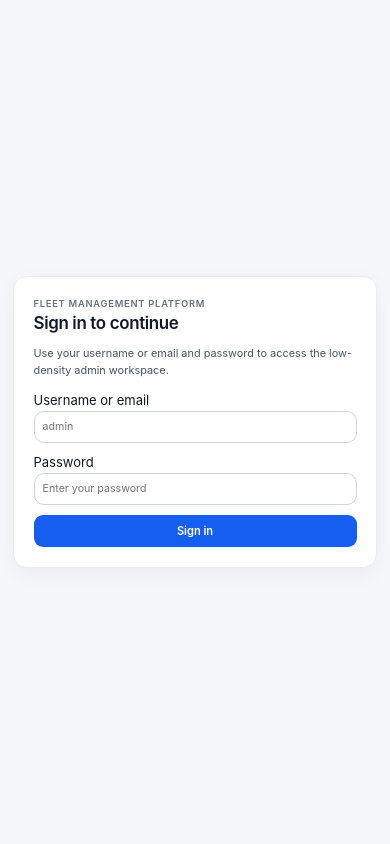
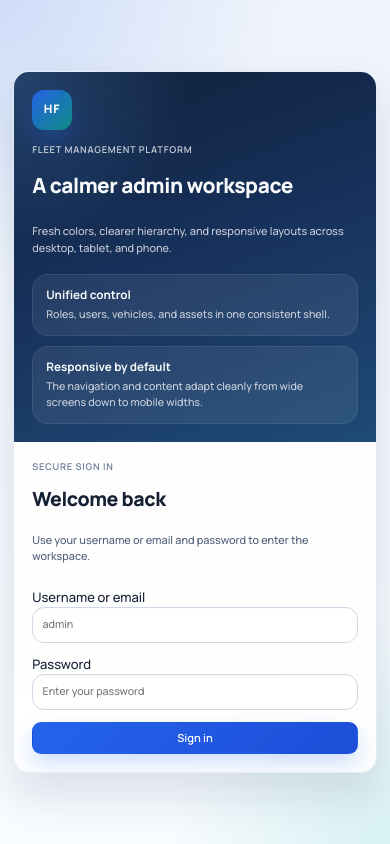
Before and after one commit to Saikumar-bali/FLEET-MANAGEMENT, a React (Vite) app in the folder web/: page /login in a window 390 px wide. Built offline with nearby package versions, Linux system fonts and the light colour scheme; no server answers.

Commit message:
Refresh web theme and responsive shell

```diff
--- a/web/src/app/styles.css
+++ b/web/src/app/styles.css
@@ -1,34 +1,38 @@
+@import url('https://fonts.googleapis.com/css2?family=Manrope:wght@400;500;600;700;800&display=swap');
+
 :root {
-  color: #101828;
-  background: #f5f7fb;
-  font-family: Inter, 'Segoe UI', Tahoma, sans-serif;
+  color: #162033;
+  background: #f3f6fb;
+  font-family: 'Manrope', 'Segoe UI', Tahoma, sans-serif;
   font-size: 13px;
   line-height: 1.5;
-  font-weight: 400;
+  font-weight: 500;
   text-rendering: optimizeLegibility;
   -webkit-font-smoothing: antialiased;
-  --bg-page: #f5f7fb;
-  --bg-panel: #ffffff;
-  --bg-panel-subtle: #f8fafc;
-  --bg-sidebar: #111827;
-  --bg-sidebar-active: #1f2937;
-  --bg-overlay: rgba(15, 23, 42, 0.48);
-  --text-primary: #101828;
-  --text-secondary: #475467;
-  --text-muted: #667085;
+  --bg-page: #f3f6fb;
+  --bg-panel: rgba(255, 255, 255, 0.94);
+  --bg-panel-subtle: #f7faff;
+  --bg-sidebar: linear-gradient(180deg, #0f172a 0%, #152238 54%, #1a2a47 100%);
+  --bg-sidebar-active: rgba(255, 255, 255, 0.12);
+  --bg-overlay: rgba(10, 18, 33, 0.56);
+  --text-primary: #162033;
+  --text-secondary: #4f5f78;
+  --text-muted: #6d7d97;
   --text-inverse: #f8fafc;
-  --border-color: #d0d5dd;
-  --border-soft: #eaecf0;
-  --accent: #155eef;
-  --accent-soft: #eaf2ff;
-  --danger: #d92d20;
-  --danger-soft: #fff1f3;
-  --success: #067647;
-  --success-soft: #ecfdf3;
-  --warning: #b54708;
-  --warning-soft: #fffaeb;
-  --shadow-soft: 0 1px 2px rgba(16, 24, 40, 0.06);
-  --shadow-panel: 0 6px 18px rgba(15, 23, 42, 0.05);
+  --border-color: #cfd8e6;
+  --border-soft: #e5ebf4;
+  --accent: #2563eb;
+  --accent-soft: #e8f0ff;
+  --accent-strong: #1d4ed8;
+  --danger: #dc2626;
+  --danger-soft: #fff2f2;
+  --success: #0f9f6e;
+  --success-soft: #ecfdf5;
+  --warning: #c27803;
+  --warning-soft: #fff8e7;
+  --shadow-soft: 0 6px 18px rgba(15, 23, 42, 0.06);
+  --shadow-panel: 0 22px 44px rgba(18, 35, 63, 0.12);
+  --shell-max: 1600px;
 }
 
 * {
@@ -45,6 +49,9 @@ body {
   margin: 0;
   background: var(--bg-page);
   color: var(--text-primary);
+  background-image:
+    radial-gradient(circle at top left, rgba(37, 99, 235, 0.1), transparent 28%),
+    radial-gradient(circle at top right, rgba(15, 159, 110, 0.08), transparent 22%);
 }
 
 a {
@@ -64,34 +71,77 @@ button {
 
 .app-shell {
   display: grid;
-  grid-template-columns: 228px minmax(0, 1fr);
+  grid-template-columns: 264px minmax(0, 1fr);
   min-height: 100vh;
+  max-width: var(--shell-max);
+  margin: 0 auto;
 }
 
 .sidebar {
   display: flex;
   flex-direction: column;
-  gap: 0.95rem;
-  padding: 1rem 0.85rem;
+  gap: 1rem;
+  padding: 1.1rem 0.95rem;
   background: var(--bg-sidebar);
   color: var(--text-inverse);
-  border-right: 1px solid rgba(255, 255, 255, 0.06);
+  border-right: 1px solid rgba(255, 255, 255, 0.07);
+  position: sticky;
+  top: 0;
+  height: 100vh;
+  z-index: 30;
 }
 
 .sidebar-header {
   display: grid;
-  gap: 0.5rem;
-  padding: 1.2rem 0.85rem;
-  text-align: center;
+  gap: 0.6rem;
+  padding: 0.2rem 0.25rem 1rem;
   border-bottom: 1px solid rgba(255, 255, 255, 0.08);
+}
+
+.sidebar-brand-row {
+  display: flex;
+  align-items: center;
+  justify-content: space-between;
+  gap: 0.75rem;
+}
+
+.sidebar-brand-mark,
+.login-brand-mark {
+  display: inline-flex;
+  align-items: center;
+  justify-content: center;
+  width: 40px;
+  height: 40px;
+  border-radius: 12px;
+  background: linear-gradient(135deg, rgba(37, 99, 235, 0.96), rgba(13, 148, 136, 0.92));
+  color: #fff;
+  font-size: 0.9rem;
+  font-weight: 800;
+  letter-spacing: 0.08em;
+  box-shadow: 0 12px 24px rgba(37, 99, 235, 0.28);
+}
+
+.sidebar-close-button {
+  display: none;
+  min-height: 30px;
+  padding: 0.35rem 0.7rem;
+  border: 1px solid rgba(255, 255, 255, 0.14);
+  border-radius: 999px;
+  background: rgba(255, 255, 255, 0.06);
+  color: rgba(248, 250, 252, 0.92);
+  font-size: 0.78rem;
+  font-weight: 700;
+}
+
+.sidebar-backdrop {
+  display: none;
 }
 
 .sidebar-title {
   margin: 0;
-  font-size: 1.3rem;
-  font-weight: 700;
+  font-size: 1.34rem;
+  font-weight: 800;
   letter-spacing: -0.02em;
-  text-align: center;
   color: #fff;
 }
 
@@ -105,11 +155,11 @@ button {
 }
 
 .sidebar-section-label {
-  margin-top: 0.25rem;
+  margin: 0.45rem 0 0.2rem;
   text-transform: uppercase;
   letter-spacing: 0.08em;
   font-size: 0.72rem;
-  font-weight: 600;
+  font-weight: 700;
 }
 
 .sidebar-nav {
@@ -119,16 +169,18 @@ button {
 
 .nav-item {
   display: grid;
-  gap: 0.12rem;
-  padding: 0.7rem 0.8rem;
-  border: 1px solid transparent;
-  border-radius: 10px;
-  color: rgba(248, 250, 252, 0.88);
+  gap: 0.18rem;
+  padding: 0.8rem 0.82rem;
+  border: 1px solid rgba(255, 255, 255, 0.04);
+  border-radius: 14px;
+  color: rgba(248, 250, 252, 0.9);
   text-decoration: none;
 }
 
 .nav-item:hover {
-  background: rgba(255, 255, 255, 0.04);
+  background: rgba(255, 255, 255, 0.06);
+  border-color: rgba(255, 255, 255, 0.09);
+  transform: translateY(-1px);
 }
 
 .nav-item span {
@@ -143,7 +195,8 @@ button {
 
 .nav-item-active {
   background: var(--bg-sidebar-active);
-  border-color: rgba(255, 255, 255, 0.08);
+  border-color: rgba(147, 197, 253, 0.35);
+  box-shadow: inset 0 0 0 1px rgba(147, 197, 253, 0.16);
 }
 
 .sidebar-footer {
@@ -152,11 +205,12 @@ button {
 
 .sidebar-profile {
   display: grid;
-  gap: 0.2rem;
-  padding: 0.8rem;
+  gap: 0.22rem;
+  padding: 0.95rem;
   border: 1px solid rgba(255, 255, 255, 0.08);
-  border-radius: 12px;
-  background: rgba(255, 255, 255, 0.04);
+  border-radius: 16px;
+  background: rgba(255, 255, 255, 0.05);
+  backdrop-filter: blur(16px);
 }
 
 .profile-name {
@@ -173,17 +227,21 @@ button {
   display: flex;
   flex-direction: column;
   min-width: 0;
-  padding: 1rem 1.15rem 1.15rem;
-  gap: 0.85rem;
+  padding: 1.15rem 1.3rem 1.3rem;
+  gap: 1rem;
 }
 
 .topbar {
   display: flex;
   justify-content: space-between;
-  align-items: flex-start;
-  gap: 0.8rem;
-  padding-bottom: 0.85rem;
-  border-bottom: 1px solid var(--border-soft);
+  align-items: center;
+  gap: 1rem;
+  padding: 1rem 1.1rem;
+  border: 1px solid var(--border-soft);
+  border-radius: 20px;
+  background: rgba(255, 255, 255, 0.84);
+  backdrop-filter: blur(16px);
+  box-shadow: var(--shadow-soft);
 }
 
 .topbar-title-group {
@@ -203,8 +261,8 @@ button {
 
 .page-title {
   margin: 0;
-  font-size: clamp(1.12rem, 1.05vw, 1.32rem);
-  font-weight: 600;
+  font-size: clamp(1.2rem, 1.15vw, 1.48rem);
+  font-weight: 800;
   letter-spacing: -0.02em;
 }
 
@@ -224,6 +282,39 @@ button {
   align-items: center;
   gap: 0.6rem;
   flex-wrap: wrap;
+}
+
+.topbar-meta-panel {
+  padding: 0.3rem;
+  border-radius: 999px;
+  background: var(--bg-panel-subtle);
+  border: 1px solid var(--border-soft);
+}
+
+.topbar-mobile-row {
+  display: none;
+  align-items: center;
+  gap: 0.75rem;
+}
+
+.nav-toggle-button {
+  display: none;
+  min-height: 34px;
+  padding: 0.42rem 0.82rem;
+  border: 1px solid var(--border-color);
+  border-radius: 999px;
+  background: #fff;
+  color: var(--text-primary);
+  font-size: 0.8rem;
+  font-weight: 700;
+  box-shadow: var(--shadow-soft);
+}
+
+.topbar-mobile-brand {
+  font-size: 0.92rem;
+  font-weight: 800;
+  letter-spacing: 0.02em;
+  color: var(--text-primary);
 }
 
 .section-header,
@@ -298,11 +389,12 @@ button {
 }
 
 .card {
-  padding: 0.85rem;
+  padding: 1rem;
   border: 1px solid var(--border-soft);
-  border-radius: 14px;
+  border-radius: 18px;
   background: var(--bg-panel);
   box-shadow: var(--shadow-soft);
+  backdrop-filter: blur(12px);
 }
 
 .card-subtle {
@@ -316,8 +408,7 @@ button {
 .metric-grid,
 .dashboard-grid,
 .detail-grid,
-.form-grid,
-.permission-groups {
+.form-grid {
   display: grid;
   gap: 0.75rem;
 }
@@ -416,7 +507,7 @@ button {
 }
 
 .data-table th {
-  padding: 0.56rem 0.68rem;
+  padding: 0.68rem 0.72rem;
   text-align: left;
   color: var(--text-muted);
   font-size: 0.78rem;
@@ -424,11 +515,11 @@ button {
   text-transform: uppercase;
   letter-spacing: 0.05em;
   border-bottom: 1px solid var(--border-soft);
-  background: var(--bg-panel-subtle);
+  background: #f8fbff;
 }
 
 .data-table td {
-  padding: 0.6rem 0.68rem;
+  padding: 0.72rem 0.72rem;
   border-bottom: 1px solid var(--border-soft);
   color: var(--text-primary);
   font-size: 0.8rem;
@@ -444,7 +535,7 @@ button {
 }
 
 .data-table-row-clickable:hover {
-  background: #f8fafc;
+  background: #f7fbff;
 }
 
 .data-table-state-cell {
@@ -485,16 +576,17 @@ button {
 }
 
 .primary-button {
-  background: var(--accent);
+  background: linear-gradient(135deg, var(--accent), var(--accent-strong));
   color: #fff;
+  box-shadow: 0 10px 20px rgba(37, 99, 235, 0.2);
 }
 
 .primary-button:hover:not(:disabled) {
-  background: #004eea;
+  filter: brightness(1.03);
 }
 
 .secondary-button {
-  background: var(--bg-panel);
+  background: rgba(255, 255, 255, 0.9);
   color: var(--text-primary);
   border-color: var(--border-color);
 }
@@ -531,8 +623,8 @@ button:disabled {
   min-height: 24px;
   padding: 0.2rem 0.55rem;
   border-radius: 999px;
-  font-size: 0.76rem;
-  font-weight: 600;
+  font-size: 0.74rem;
+  font-weight: 700;
   white-space: nowrap;
 }
 
@@ -585,8 +677,8 @@ button:disabled {
 .error-banner,
 .success-banner,
 .info-banner {
-  padding: 0.75rem 0.85rem;
-  border-radius: 10px;
+  padding: 0.82rem 0.92rem;
+  border-radius: 14px;
   font-size: 0.84rem;
   border: 1px solid transparent;
 }
@@ -635,13 +727,14 @@ input:not([type="checkbox"]):not([type="radio"]),
 select,
 textarea {
   width: 100%;
-  min-height: 32px;
-  padding: 0.42rem 0.62rem;
+  min-height: 36px;
+  padding: 0.56rem 0.72rem;
   border: 1px solid var(--border-color);
-  border-radius: 10px;
-  background: #fff;
+  border-radius: 12px;
+  background: rgba(255, 255, 255, 0.96);
   color: var(--text-primary);
   font-size: 0.82rem;
+  box-shadow: inset 0 1px 1px rgba(15, 23, 42, 0.02);
 }
 
 input[type="checkbox"],
@@ -664,7 +757,7 @@ label:has(input[type="radio"]) {
 }
 
 textarea {
-  min-height: 88px;
+  min-height: 104px;
   resize: vertical;
 }
 
@@ -678,10 +771,10 @@ textarea:focus {
 .form-section {
   display: grid;
   gap: 0.85rem;
-  padding: 0.75rem;
+  padding: 0.92rem;
   border: 1px solid var(--border-soft);
-  border-radius: 12px;
-  background: var(--bg-panel-subtle);
+  border-radius: 16px;
+  background: linear-gradient(180deg, rgba(248, 251, 255, 0.95), rgba(244, 248, 254, 0.92));
 }
 
 .form-section-heading {
@@ -702,8 +795,6 @@ textarea:focus {
 
 .role-card-list,
 .role-list,
-.permission-grid,
-.permission-module-grid,
 .quick-link-grid {
   display: grid;
   gap: 0.75rem;
@@ -773,61 +864,16 @@ textarea:focus {
   background: linear-gradient(to top, #fff 82%, rgba(255, 255, 255, 0));
 }
 
-.permission-groups {
-  grid-template-columns: repeat(2, minmax(0, 1fr));
-}
-
-.permission-module-card {
-  display: grid;
-  gap: 0.75rem;
-  padding: 0.76rem;
-  border: 1px solid var(--border-soft);
-  border-radius: 12px;
-  background: var(--bg-panel-subtle);
-}
-
-.permission-module-title {
-  margin: 0;
-  font-size: 0.92rem;
-  font-weight: 600;
-  text-transform: capitalize;
-}
-
-.permission-grid {
-  grid-template-columns: 1fr;
-}
-
-.permission-tile {
-  display: flex;
-  gap: 0.65rem;
-  align-items: flex-start;
-  padding: 0.75rem;
-  border: 1px solid var(--border-soft);
-  border-radius: 10px;
-  background: #fff;
-}
-
-.permission-tile strong {
-  display: block;
-  font-size: 0.85rem;
-}
-
-.permission-tile p {
-  margin: 0.18rem 0 0;
-  color: var(--text-secondary);
-  font-size: 0.8rem;
-}
-
 .quick-link-grid {
   grid-template-columns: repeat(3, minmax(0, 1fr));
 }
 
 .quick-link-card {
   display: grid;
-  gap: 0.2rem;
-  padding: 0.9rem;
+  gap: 0.28rem;
+  padding: 1rem;
   border: 1px solid var(--border-soft);
-  border-radius: 12px;
+  border-radius: 16px;
   background: var(--bg-panel);
   text-decoration: none;
 }
@@ -835,6 +881,7 @@ textarea:focus {
 .quick-link-card:hover {
   border-color: #bfd3ff;
   background: #f8fbff;
+  transform: translateY(-1px);
 }
 
 .quick-link-card strong {
@@ -865,7 +912,7 @@ textarea:focus {
 .form-page-full {
   display: grid;
   gap: 1rem;
-  max-width: 960px;
+  max-width: 1080px;
 }
 
 .form-main {
@@ -1004,6 +1051,11 @@ textarea:focus {
   white-space: nowrap;
 }
 
+.role-selector-input {
+  width: auto;
+  min-width: 220px;
+}
+
 .role-search-input {
   max-width: 280px;
 }
@@ -1032,15 +1084,29 @@ textarea:focus {
 }
 
 .permission-module-actions {
-  float: right;
   display: inline-flex;
   gap: 0.35rem;
+  margin-left: auto;
+  align-items: center;
 }
 
 .compact-module-btn {
   font-size: 0.78rem;
   min-height: 24px;
   padding: 0.15rem 0.5rem;
+}
+
+.permission-col-module {
+  width: 160px;
+}
+
+.permission-col-key {
+  width: 200px;
+}
+
+.permission-col-enabled {
+  width: 80px;
+  text-align: center;
 }
 
 .permission-code {
@@ -1055,6 +1121,27 @@ textarea:focus {
 
 .permission-cell {
   text-align: center;
+}
+
+.permission-error-spacing {
+  margin-top: 0.9rem;
+}
+
+.permission-matrix-editing {
+  margin-top: 0.18rem;
+}
+
+.permission-matrix-view-only {
+  display: inline-flex;
+  align-items: center;
+  min-height: 24px;
+  padding: 0.16rem 0.55rem;
+  border: 1px solid var(--border-color);
+  border-radius: 999px;
+  background: var(--bg-panel-subtle);
+  color: var(--text-secondary);
+  font-size: 0.76rem;
+  font-weight: 500;
 }
 
 .role-status-label {
@@ -1102,7 +1189,7 @@ textarea:focus {
   display: grid;
   grid-template-rows: auto minmax(0, 1fr) auto;
   border: 1px solid var(--border-soft);
-  border-radius: 14px;
+  border-radius: 18px;
   background: #fff;
   box-shadow: var(--shadow-panel);
   overflow: hidden;
@@ -1145,22 +1232,74 @@ textarea:focus {
   display: grid;
   place-items: center;
   min-height: 100vh;
-  padding: 1rem;
+  padding: 1.4rem;
+  background:
+    radial-gradient(circle at top left, rgba(37, 99, 235, 0.16), transparent 30%),
+    radial-gradient(circle at bottom right, rgba(20, 184, 166, 0.14), transparent 24%),
+    linear-gradient(180deg, #eff4fb 0%, #f8fbff 100%);
 }
 
 .login-panel {
-  width: min(460px, 100%);
-  padding: 1.5rem;
+  width: min(1040px, 100%);
+  padding: 0;
   border: 1px solid var(--border-soft);
-  border-radius: 14px;
-  background: #fff;
+  border-radius: 28px;
+  background: rgba(255, 255, 255, 0.92);
   box-shadow: var(--shadow-panel);
+  overflow: hidden;
+}
+
+.login-panel-shell {
+  display: grid;
+  grid-template-columns: minmax(0, 1.1fr) minmax(360px, 0.9fr);
+}
+
+.login-aside {
+  display: grid;
+  align-content: start;
+  gap: 1rem;
+  padding: 2rem 1.8rem;
+  background:
+    radial-gradient(circle at top left, rgba(96, 165, 250, 0.26), transparent 34%),
+    linear-gradient(160deg, #10213a 0%, #17315b 48%, #1f4a77 100%);
+  color: #f8fafc;
+}
+
+.login-feature-list {
+  display: grid;
+  gap: 0.8rem;
+  margin-top: 0.4rem;
+}
+
+.login-feature-item {
+  display: grid;
+  gap: 0.2rem;
+  padding: 0.9rem 1rem;
+  border: 1px solid rgba(255, 255, 255, 0.08);
+  border-radius: 16px;
+  background: rgba(255, 255, 255, 0.07);
+}
+
+.login-feature-item strong {
+  font-size: 0.9rem;
+}
+
+.login-feature-item span {
+  color: rgba(248, 250, 252, 0.78);
+  font-size: 0.82rem;
+}
+
+.login-form-panel {
+  display: grid;
+  align-content: center;
+  gap: 0.75rem;
+  padding: 2rem 1.8rem;
 }
 
 .login-title {
   margin: 0;
-  font-size: 1.3rem;
-  font-weight: 600;
+  font-size: clamp(1.6rem, 2vw, 2.3rem);
+  font-weight: 800;
   letter-spacing: -0.02em;
 }
 
@@ -1170,15 +1309,30 @@ textarea:focus {
   font-size: 0.84rem;
 }
 
+.login-aside .login-copy,
+.login-aside .eyebrow {
+  color: rgba(248, 250, 252, 0.78);
+}
+
+.login-form-title {
+  margin: 0;
+  font-size: 1.5rem;
+  font-weight: 800;
+  letter-spacing: -0.02em;
+}
+
 .login-form {
   display: grid;
-  gap: 0.8rem;
+  gap: 0.9rem;
   margin-top: 1rem;
 }
 
+.login-submit-button {
+  width: 100%;
+}
+
 @media (max-width: 1180px) {
-  .list-detail-layout,
-  .permission-groups {
+  .list-detail-layout {
     grid-template-columns: 1fr;
   }
 
@@ -1189,6 +1343,10 @@ textarea:focus {
   .content-span-4 {
     grid-column: 1 / -1;
   }
+
+  .login-panel-shell {
+    grid-template-columns: 1fr;
+  }
 }
 
 @media (max-width: 900px) {
@@ -1197,11 +1355,44 @@ textarea:focus {
   }
 
   .sidebar {
-    padding: 1rem;
+    position: fixed;
+    left: 0;
+    top: 0;
+    width: min(86vw, 320px);
+    transform: translateX(-100%);
+    transition: transform 0.22s ease;
+    box-shadow: var(--shadow-panel);
+  }
+
+  .sidebar-open {
+    transform: translateX(0);
+  }
+
+  .sidebar-backdrop {
+    display: block;
+    position: fixed;
+    inset: 0;
+    opacity: 0;
+    pointer-events: none;
+    border: 0;
+    background: var(--bg-overlay);
+    transition: opacity 0.2s ease;
+    z-index: 20;
+  }
+
+  .sidebar-backdrop-open {
+    opacity: 1;
+    pointer-events: auto;
+  }
+
+  .sidebar-close-button,
+  .nav-toggle-button,
+  .topbar-mobile-row {
+    display: inline-flex;
   }
 
   .main-panel {
-    padding: 1rem;
+    padding: 0.95rem;
   }
 
   .metric-grid,
@@ -1218,7 +1409,63 @@ textarea:focus {
     align-items: stretch;
   }
 
+  .topbar {
+    padding: 0.9rem;
+  }
+
+  .topbar-meta-panel {
+    justify-content: flex-start;
+  }
+
+  .role-permission-toolbar {
+    flex-direction: column;
+    align-items: stretch;
+  }
+
+  .role-selector-row {
+    flex-wrap: wrap;
+    white-space: normal;
+  }
+
+  .role-selector-input,
+  .role-search-input {
+    width: 100%;
+    max-width: none;
+  }
+
   .modal-backdrop {
     padding: 0.75rem;
   }
+
+  .login-shell {
+    padding: 1rem;
+  }
+
+  .login-aside,
+  .login-form-panel {
+    padding: 1.4rem;
+  }
 }
+
+@media (max-width: 720px) {
+  .card,
+  .form-section,
+  .login-panel {
+    border-radius: 16px;
+  }
+
+  .sidebar {
+    width: min(92vw, 320px);
+  }
+
+  .page-header-title,
+  .page-title {
+    line-height: 1.2;
+  }
+
+  .permission-toolbar,
+  .topbar-meta-panel {
+    flex-direction: column;
+    align-items: stretch;
+  }
+}
--- a/web/src/pages/LoginPage.tsx
+++ b/web/src/pages/LoginPage.tsx
@@ -34,11 +34,31 @@ export function LoginPage() {
 
   return (
     <div className="login-shell">
-      <section className="login-panel">
-        <p className="eyebrow">Fleet Management Platform</p>
-        <h1 className="login-title">Sign in to continue</h1>
+      <section className="login-panel login-panel-shell">
+        <div className="login-aside">
+          <div className="login-brand-mark">HF</div>
+          <p className="eyebrow login-eyebrow">Fleet Management Platform</p>
+          <h1 className="login-title">A calmer admin workspace</h1>
           <p className="login-copy">
-          Use your username or email and password to access the low-density admin workspace.
+            Fresh colors, clearer hierarchy, and responsive layouts across desktop, tablet, and phone.
+          </p>
+          <div className="login-feature-list">
+            <div className="login-feature-item">
+              <strong>Unified control</strong>
+              <span>Roles, users, vehicles, and assets in one consistent shell.</span>
+            </div>
+            <div className="login-feature-item">
+              <strong>Responsive by default</strong>
+              <span>The navigation and content adapt cleanly from wide screens down to mobile widths.</span>
+            </div>
+          </div>
+        </div>
+
+        <div className="login-form-panel">
+          <p className="eyebrow">Secure Sign In</p>
+          <h2 className="login-form-title">Welcome back</h2>
+          <p className="login-copy">
+            Use your username or email and password to enter the workspace.
           </p>
 
           <form className="login-form" onSubmit={handleSubmit}>
@@ -66,10 +86,11 @@ export function LoginPage() {
 
             {error ? <div className="error-banner">{error}</div> : null}
 
-          <button type="submit" className="primary-button" disabled={isSubmitting}>
+            <button type="submit" className="primary-button login-submit-button" disabled={isSubmitting}>
               {isSubmitting ? 'Signing in...' : 'Sign in'}
             </button>
           </form>
+        </div>
       </section>
     </div>
   );
```
Also changed, not shown: web/playwright.config.ts (+17 -6 lines), web/src/components/Sidebar.tsx (+23 -2 lines), web/src/layouts/AppLayout.tsx (+15 -2 lines), web/src/pages/RolesPage.tsx (+18 -6 lines), 3 other files (tests, documents, lock files or other folders). Lines whose indentation alone changed are shown as unchanged.
